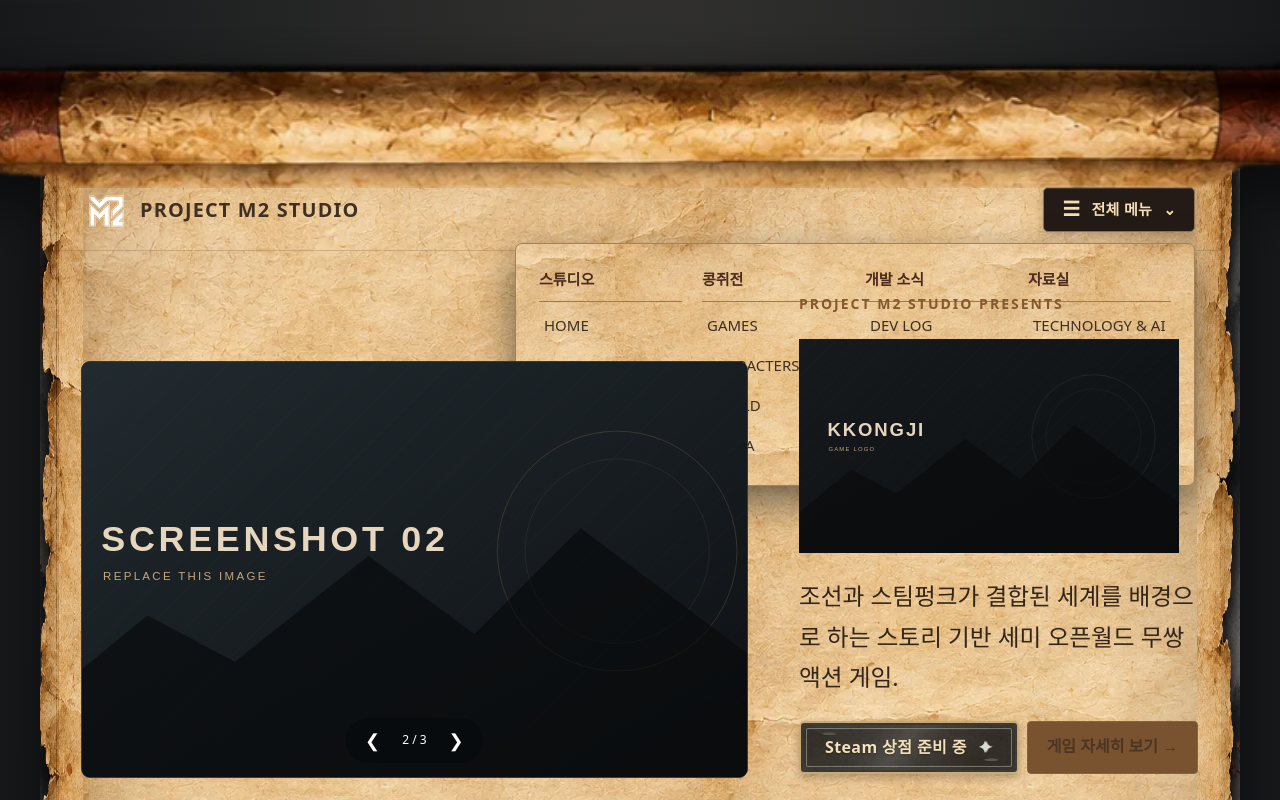
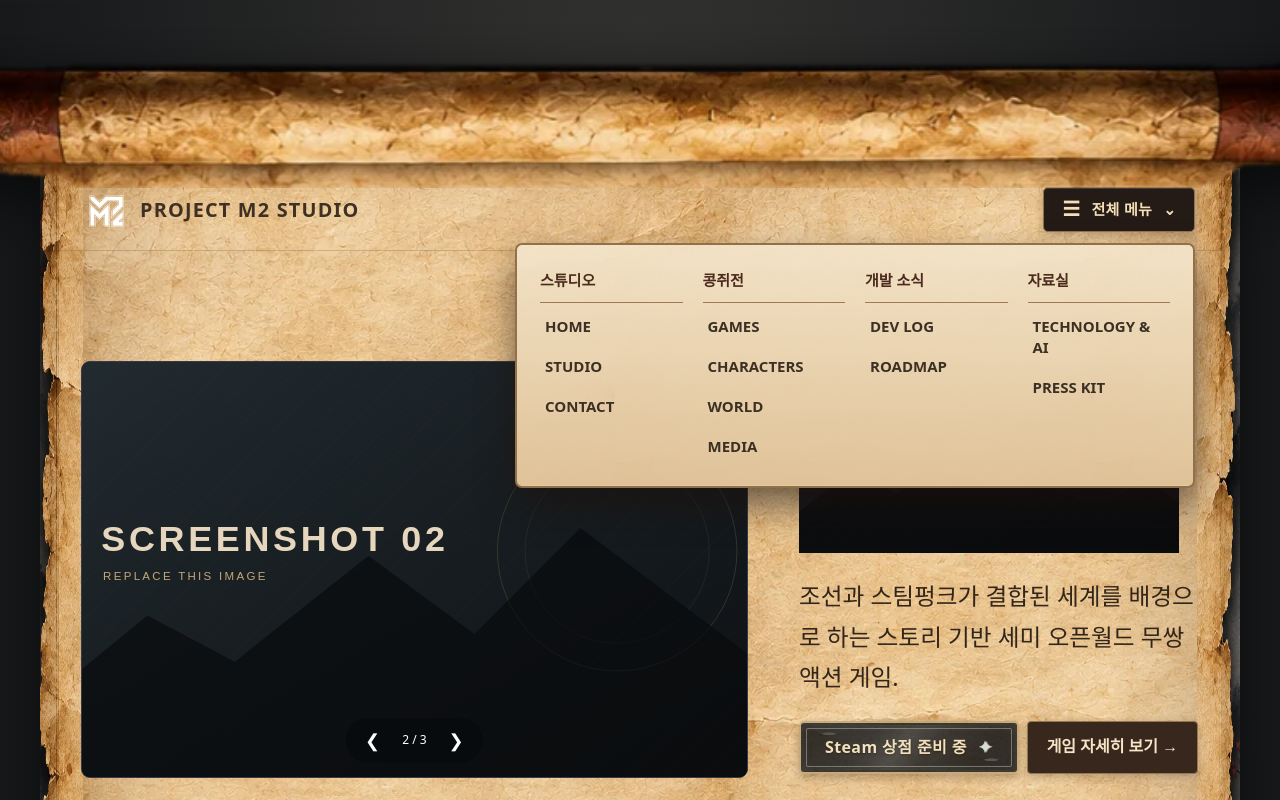
Before and after one commit to ryujakka/m2games-website, a plain HTML site: page index.html in a window 1280 px wide. Both pictures are taken after a click on the button "전체 메뉴 열기". Shown: the top 800 px of the page. Drawn offline with Linux system fonts and the light colour scheme.

Commit message:
Add files via upload

```diff
--- a/style.css
+++ b/style.css
@@ -156,3 +156,13 @@ body:has(.hanji-scroll){background:#10151a;background-image:radial-gradient(elli
  .menu-group a:hover,.menu-group a:focus-visible,.menu-group a.active{background:#755637;color:#fff}
 }
 @media(max-width:420px){.brand{font-size:12px;letter-spacing:0}.brand img{height:27px;margin-right:5px}.menu-trigger span:nth-child(2){display:none}.menu-panel{width:calc(100vw - 24px);right:-6px}}
+
+/* v5.5 — dropdown must paint above hero/content, with readable actions */
+.scroll-paper > header, .hanji-scroll .scroll-paper > header {position:relative;z-index:200!important;overflow:visible!important;}
+.scroll-paper > main, .hanji-scroll .scroll-paper > main {position:relative;z-index:1!important;}
+.hanji-scroll .nav, .hanji-scroll .nav-menu-wrap {overflow:visible;}
+.hanji-scroll .menu-panel {z-index:300!important;background-color:#e8d2ac;background-image:linear-gradient(#f3e4c9f0,#dfc298f5),url('assets/scroll-hanji-texture.webp');box-shadow:0 18px 35px #1d110c99;border:2px solid #92704a;max-height:min(65vh,550px);overflow-y:auto;}
+.hanji-scroll .menu-group a {font-weight:650;}
+.hanji-scroll .hero-actions .btn.alt {background:#38271d!important;color:#f7e5c7!important;border:1px solid #94764f!important;box-shadow:0 3px 8px #30190d44;}
+.hanji-scroll .hero-actions .btn.alt:hover,.hanji-scroll .hero-actions .btn.alt:focus-visible {background:#583a27!important;color:#fff5df!important;}
+@media(max-width:767px){.menu-panel,.hanji-scroll .menu-panel{background:#17202a!important;color:#f3eee4!important;border-color:#5a6570!important;}.hanji-scroll .menu-group a{color:#f3eee4!important;}.hanji-scroll .menu-group strong{color:#e4bd87!important;}}
```
